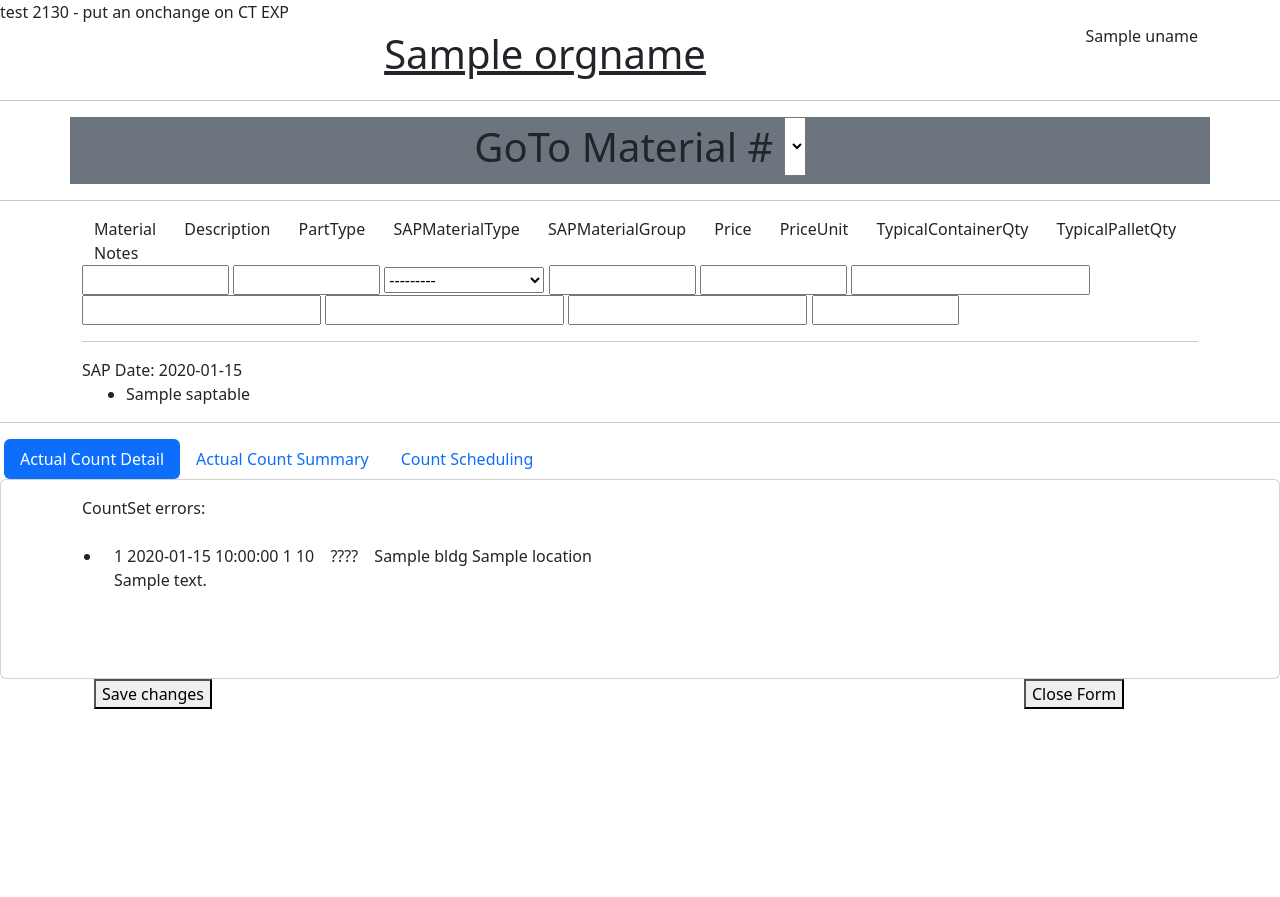
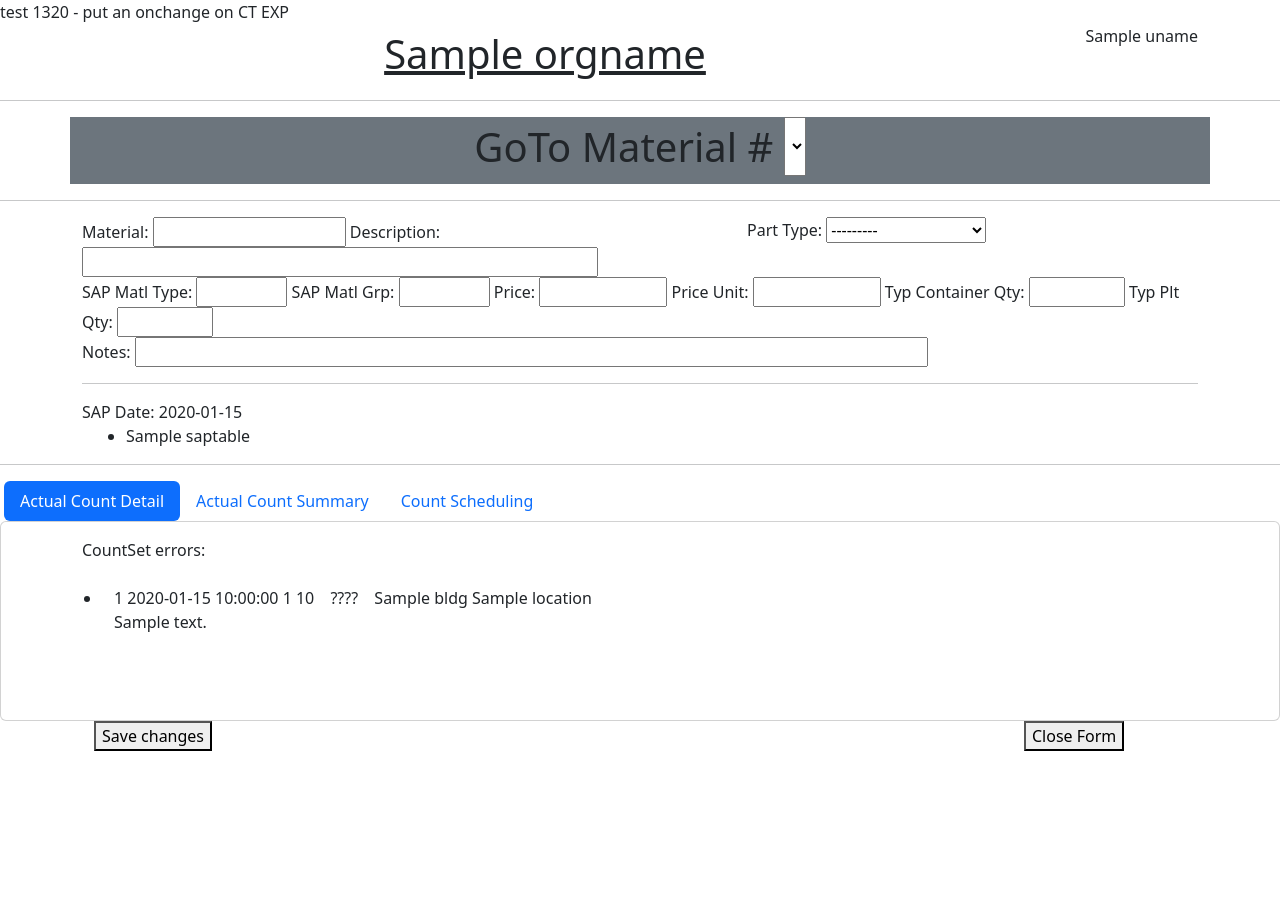
Before and after one commit to calvinc-org-10/WICS-3, a Django app: template WICS/templates/frm_Material.html in a window 1280 px wide. Before the commit the page ends 709 px from the top, so only its background shows below. Run offline with Django 4.2, Linux system fonts and the light colour scheme; tables that the repository leaves empty hold one stand-in row (values such as "Sample post"); the template is opened without the code that fills it: values that come from a table or form of the project are taken from there, most other values are stand-ins (such as "Sample title", 1, 10 or a date in 2020); lists and menus that the app fills with data are empty; some libraries are stand-ins or nearby versions.

Commit message:
leaning up Material Form and Count Entry Form

```diff
--- a/WICS/forms.py
+++ b/WICS/forms.py
@@ -47,7 +47,7 @@ def fnMaterialForm(req, formname, recNum = -1):
     SAP_SOH = fnSAPList(req, matl=currRec)
 
     gotoForm = MaterialFormGoTo({'gotoItem':currRec})
-    gotoForm.fields['gotoItem'].queryset=MaterialList.objects.filter(org=_userorg)
+    gotoForm.fields['gotoItem'].queryset=MaterialList.objects.filter(org=_userorg).all()
 
     changes_saved = {
         'main': False,
@@ -299,7 +299,7 @@ def fnCountEntryForm(req, formname, recNum = -1, loadMatlInfo = None, passedCoun
         getDate = currRec.CountDate if recNum > 0 else passedCountDate
         getID = currRec.Material_id if recNum > 0 else loadMatlInfo
         try:
-            schedinfo = CountSchedule.objects.filter(CountDate=getDate,Material_id=getID)[0]  # filter rather than get, since a scheduled count may not exist, or multiple may exist (shouldn't but ...)
+            schedinfo = CountSchedule.objects.filter(org=_userorg, CountDate=getDate,Material_id=getID)[0]  # filter rather than get, since a scheduled count may not exist, or multiple may exist (shouldn't but ...)
         except (CountSchedule.DoesNotExist, IndexError):
             schedinfo = []
     else:
@@ -311,8 +311,8 @@ def fnCountEntryForm(req, formname, recNum = -1, loadMatlInfo = None, passedCoun
     # CountEntryForm Material??
 
     matlFm = RelatedMaterialInfo() if matlinfo==[] else RelatedMaterialInfo(instance=matlinfo)
-    matlFm.fields['Material'].queryset=MaterialList.objects.filter(org=_userorg)
-    matlFm.fields['PartType'].queryset=WhsePartTypes.objects.filter(org=_userorg)
+    matlFm.fields['Material'].queryset=MaterialList.objects.filter(org=_userorg).all()
+    matlFm.fields['PartType'].queryset=WhsePartTypes.objects.filter(org=_userorg).all()
 
     schedFm = RelatedScheduleInfo() if schedinfo==[] else RelatedScheduleInfo(instance=schedinfo)
     # load dropdowns
--- a/WICS/models.py
+++ b/WICS/models.py
@@ -17,11 +17,16 @@ class Organizations(models.Model):
 
 
 # is this table really needed?
-class org_SAPPlant(models.Model):
-    org = models.ForeignKey(Organizations, on_delete=models.CASCADE)
-    SAPPlant = models.CharField(max_length=50)
-    SAPStorLoc = models.CharField(max_length=50)
-    UniqueConstraint('SAPPlant', 'SAPStorLoc')
+#class org_SAPPlant(models.Model):
+#    org = models.ForeignKey(Organizations, on_delete=models.CASCADE)
+#    SAPPlant = models.CharField(max_length=50)
+#    SAPStorLoc = models.CharField(max_length=50)
+#    UniqueConstraint('SAPPlant', 'SAPStorLoc')
+
+
+class orgObjects(models.Manager):
+    def get_queryset(self, org_in):
+        return super().get_queryset().filter(org=org_in)
 
 
 class WhsePartTypes(models.Model):
@@ -30,6 +35,7 @@ class WhsePartTypes(models.Model):
     WhsePartType = models.CharField(max_length=50)
     PartTypePriority = models.SmallIntegerField()
     InactivePartType = models.BooleanField(null=True, blank=True)
+    #orgobjects = orgObjects()
     UniqueConstraint('org', 'WhsePartType')
     UniqueConstraint('org', 'PartTypePriority')
 
@@ -52,6 +58,8 @@ class MaterialList(models.Model):
     TypicalContainerQty = models.IntegerField(null=True, blank=True)
     TypicalPalletQty = models.IntegerField(null=True, blank=True)
     Notes = models.CharField(max_length=250, blank=True)
+    #objects = models.Manager()
+    #orgobjects = orgObjects()
     UniqueConstraint('org', 'Material')
 
     class Meta:
@@ -73,6 +81,7 @@ class CountSchedule(models.Model):
     ReasonScheduled = models.CharField(max_length=250, blank=True)
     CMPrintFlag = models.BooleanField(null=True, blank=True)
     Notes = models.CharField(max_length=250, blank=True)
+    #orgobjects = orgObjects()
     UniqueConstraint('org', 'CountDate', 'Material')
 
     class Meta:
@@ -95,6 +104,7 @@ class ActualCounts(models.Model):
     TAGQTY = models.CharField(max_length=250, blank=True)
     FLAG_PossiblyNotRecieved = models.BooleanField(null=True, blank=True)
     FLAG_MovementDuringCount = models.BooleanField(null=True, blank=True)
+    #orgobjects = orgObjects()
     Notes = models.CharField(max_length = 250, blank=True)
 
     class Meta:
@@ -110,22 +120,22 @@ class SAPFiles(models.Model):
     org = models.ForeignKey(Organizations, on_delete=models.RESTRICT, blank=True)
     SAPFile = models.FileField(upload_to='SAP/')
     Notes = models.CharField(max_length=255, blank=True)
+    #orgobjects = orgObjects()
     class Meta:
         get_latest_by = 'uploaded_at'
-class SAP(models.Model):
-    org = models.ForeignKey(Organizations, on_delete=models.RESTRICT, blank=True)
-    UpdateDate = models.DateField(null=False)
-    Material = models.CharField(max_length=100)
-    Description = models.CharField(max_length=250, blank=True)
-    Plant = models.CharField(max_length=50, blank=True)
-    SAPMaterialType = models.CharField(max_length=100, blank=True)
-    StorageLocation = models.CharField(max_length=50, blank=True)
-    BaseUnitofMeasure = models.CharField(max_length=50, blank=True)
-    Unrestricted = models.FloatField(null=True, blank=True)
-    Currency = models.CharField(max_length=50, blank=True)
-    ValueUnrestricted = models.FloatField(null=True, blank=True)
-    SpecialStock = models.CharField(max_length=50, blank=True)
-    Batch = models.CharField(max_length=50, blank=True)
-
-    class Meta:
-        ordering = ['org', 'UpdateDate', 'Material']
+#class SAP(models.Model):
+#    org = models.ForeignKey(Organizations, on_delete=models.RESTRICT, blank=True)
+#    UpdateDate = models.DateField(null=False)
+#    Material = models.CharField(max_length=100)
+#    Description = models.CharField(max_length=250, blank=True)
+#    Plant = models.CharField(max_length=50, blank=True)
+#    SAPMaterialType = models.CharField(max_length=100, blank=True)
+#    StorageLocation = models.CharField(max_length=50, blank=True)
+#    BaseUnitofMeasure = models.CharField(max_length=50, blank=True)
+#    Unrestricted = models.FloatField(null=True, blank=True)
+#    Currency = models.CharField(max_length=50, blank=True)
+#    ValueUnrestricted = models.FloatField(null=True, blank=True)
+#    SpecialStock = models.CharField(max_length=50, blank=True)
+#    Batch = models.CharField(max_length=50, blank=True)
+#    class Meta:
+#        ordering = ['org', 'UpdateDate', 'Material']
--- a/WICS/templates/frm_Material.html
+++ b/WICS/templates/frm_Material.html
@@ -6,7 +6,7 @@
 {% block tTitle %}Materials{% endblock %}
 
 {% block boddy %}
-test 2130 - put an onchange on CT EXP
+test 1320 - put an onchange on CT EXP
     <div class="container text-center mx-auto">
     <div class="row">
         <div class="col-10 fs-1">
@@ -58,33 +58,35 @@ test 2130 - put an onchange on CT EXP
     <form id="form1" method="post">
         {% csrf_token %}
         <!-- form header -->
+        {{ frmMain.errors }}
+        {% render_field frmMain.org hidden="true" %}
         <hr>
 
         <!-- main part of form -->
         <div class="container">
-            {{ frmMain.errors }}
-            <span class="container" style="width:20em">{{ frmMain.Material.name }}</span>
-            <span class="container" style="width:20em">{{ frmMain.Description.name }}</span>
-            <span class="container" style="width:20em">{{ frmMain.PartType.name }}</span>
-            <span class="container" style="width:20em">{{ frmMain.SAPMaterialType.name }}</span>
-            <span class="container" style="width:20em">{{ frmMain.SAPMaterialGroup.name }}</span>
-            <span class="container" style="width:20em">{{ frmMain.Price.name }}</span>
-            <span class="container" style="width:20em">{{ frmMain.PriceUnit.name }}</span>
-            <span class="container" style="width:20em">{{ frmMain.TypicalContainerQty.name }}</span>
-            <span class="container" style="width:20em">{{ frmMain.TypicalPalletQty.name }}</span>
-            <span class="container" style="width:20em">{{ frmMain.Notes.name }}</span>
-            <br>
-            {% render_field frmMain.org hidden="true" %}
-            {% render_field frmMain.Material size="10" %}
-            {% render_field frmMain.Description size="10" %}
-            {% render_field frmMain.PartType style="width:10em" %}
-            {% render_field frmMain.SAPMaterialType size="10" %}
-            {% render_field frmMain.SAPMaterialGroup size="10" %}
-            {% render_field frmMain.Price size="10" %}
-            {% render_field frmMain.PriceUnit size="10" %}
-            {% render_field frmMain.TypicalContainerQty size="10" %}
-            {% render_field frmMain.TypicalPalletQty size="10" %}
-            {% render_field frmMain.Notes size="10" %}
+            <div class="row">
+                <div class="col-7">
+                    Material: {% render_field frmMain.Material size="15" %} Description: {% render_field frmMain.Description size="50" %}
+                </div>
+                <div class="col-5">
+                    Part Type:  {% render_field frmMain.PartType style="width:10em" %}
+                </div>
+            </div>
+            <div class="row">
+                <div class="col">
+                    SAP Matl Type: {% render_field frmMain.SAPMaterialType size="4" %}
+                    SAP Matl Grp: {% render_field frmMain.SAPMaterialGroup size="4" %}
+                    Price: {% render_field frmMain.Price style="width:8em" %}
+                    Price Unit: {% render_field frmMain.PriceUnit style="width:8em" %}
+                    Typ Container Qty: {% render_field frmMain.TypicalContainerQty style="width:6em" %}
+                    Typ Plt Qty: {% render_field frmMain.TypicalPalletQty style="width:6em" %}
+                </div>
+            </div>
+            <div class="row">
+            <div class="col">
+                Notes: {% render_field frmMain.Notes size="80" %}
+            </div>
+            </div>
             <hr>
             SAP Date: {{ SAPSet.SAPDate }}
             <div class="container">
--- a/cMenu/templates/cMenu.html
+++ b/cMenu/templates/cMenu.html
@@ -5,7 +5,7 @@
     <!-- menu head -->
     <div class="container">
         <div class="row max-width=100%">
-            <div class="col-3 text-start">Calvin is testing here - please add coffee!!</div>
+            <div class="col-3 text-start"></div>
             <div class="col-6 text-center"><h1>{{ menuName }}</h1></div>
             <div class="col-3 text-end">{{ orgname }}<br>{{ uname }}</div>
         </div>
```
Also changed, not shown: WICS/templates/frm_CountEntry.html (+44 -58 lines), WICS/migrations/0009_remove_sap_org_alter_countschedule_cmprintflag_and_more.py (added), 1 other file.
